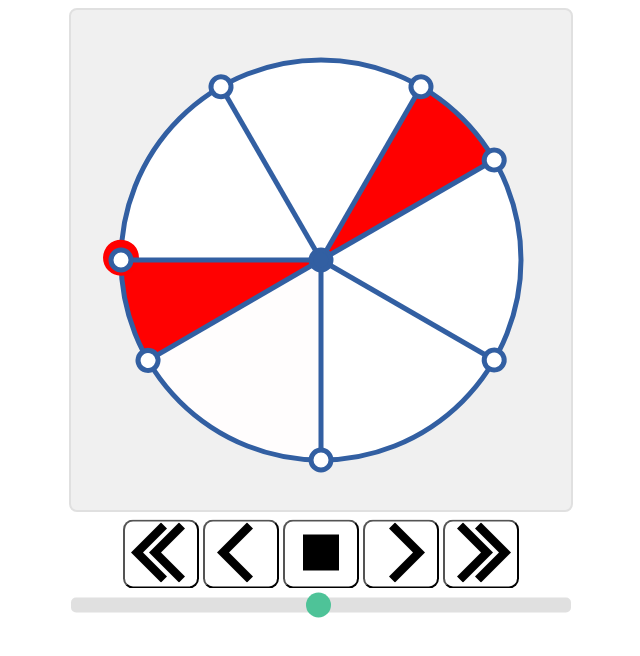
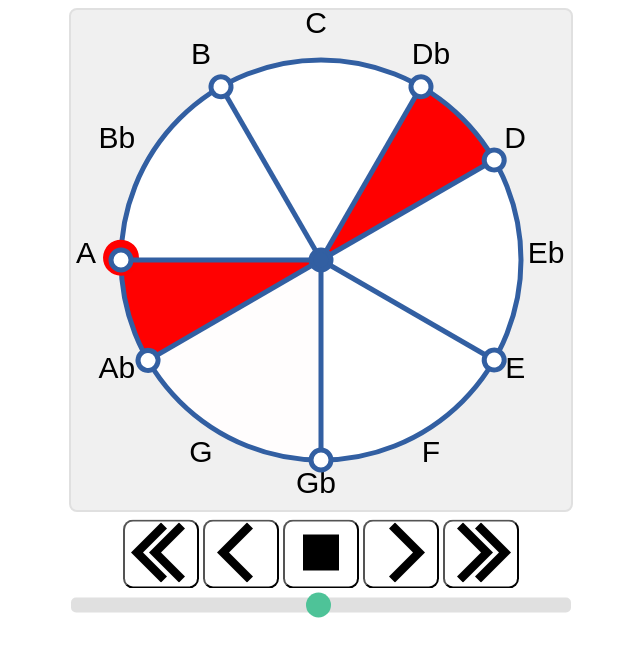
Before and after one commit to B-P-THOMAS/ScaleConstructionJS, a plain HTML site: page index.html in a window 1280 px wide. Both pictures are taken after a click on the button 480 px from the left and 553 px from the top of the page. Shown: the whole page, without its empty margins (319-959 px from the left). Drawn offline with Linux system fonts and the light colour scheme.

Commit message:
Legends are now displayed
Not sure they're updating correctly. Debugging needed!

```diff
--- a/Compose.js
+++ b/Compose.js
@@ -49,6 +49,7 @@ class Compose {
         this.ctx.clearRect(0, 0, w, h);
         this.shapes.renderPieWedges(this.ctx);
         this.bezel.render(this.ctx);
+        this.legends.render(this.ctx);
         this.shapes.renderSpokesAndBlobs(this.ctx);
         this.ctx.restore();
 
@@ -56,6 +57,7 @@ class Compose {
             this.startTime = timestamp;
             this.shapes.advanceScene();
             this.bezel.advanceScene();
+            this.legends.advanceScene();
             if (this.stopping) {
                 this.stopped = true;
             }
@@ -170,6 +172,7 @@ class Compose {
         this.ctx = document.getElementById('canvas').getContext('2d');
         this.bezel = new Bezel(this.ctx, this.direction);
         this.shapes = new CShapeCollection(this.ctx, this.bezel.radius, this.direction);
+        this.legends = new Legends(this.ctx, this.bezel.radius, this.direction);
 
         document.getElementById("backward_continuous").addEventListener("click", this.clickBackwardContinuous);
         document.getElementById("backward_once").addEventListener("click", this.clickBackwardOnce);
--- a/Legends.js
+++ b/Legends.js
@@ -0,0 +1,50 @@
+// Class to display the note names next to the nodes on the Bezel
+//
+class Legends {
+    constructor(ctx, radius, direction) {
+        this.degree = 0;
+        this.spokelength = radius;
+        this.use_sharps = [false, true, false, true, false, true, true, false, true, false, true, true];
+        this.legends_sharps = ["C", "B", "A#", "A", "G#", "G", "F#", "F", "E", "D#", "D", "C#"];
+        this.legends_flats = ["C", "B", "Bb", "A", "Ab", "G", "Gb", "F", "E", "Eb", "D", "Db"];
+        this.direction = direction;
+    }
+
+    render(ctx) {
+
+        let legends;
+
+        if (this.use_sharps[this.degree]) {
+            legends = this.legends_sharps;
+        } else {
+            legends = this.legends_flats;
+        }
+
+        let width = ctx.canvas.width;
+        let height = ctx.canvas.height;
+
+        ctx.save();
+
+        ctx.font = "30px Arial";
+        ctx.textAlign = 'center';
+        ctx.textBaseline = 'middle';
+        for (let idx = 0; idx < 12; ++idx) {
+            let angle = (idx * Math.PI / 6) + (3 * Math.PI / 2);
+            let x = ((width / 2) - Math.cos(angle) * (this.spokelength + 30));
+            let y = ((height / 2) + Math.sin(angle) * (this.spokelength + 30));
+            ctx.fillText(legends[idx], x - 5, y - 5);
+        }
+
+        ctx.restore();
+    }
+
+    update(time, direction) {
+        this.direction = direction;
+    }
+
+    advanceScene() {
+        this.degree += (this.direction * 5);
+        this.degree += 12;
+        this.degree %= 12;
+    }
+}
--- a/index.html
+++ b/index.html
@@ -4,6 +4,7 @@
 <head>
     <script src='Bezel.js' defer></script>
     <script src='CShapeCollection.js' defer></script>
+    <script src='Legends.js' defer></script>
     <script src='Compose.js' defer></script>
     <link rel="stylesheet" href="styles.css">
 </head>
```
